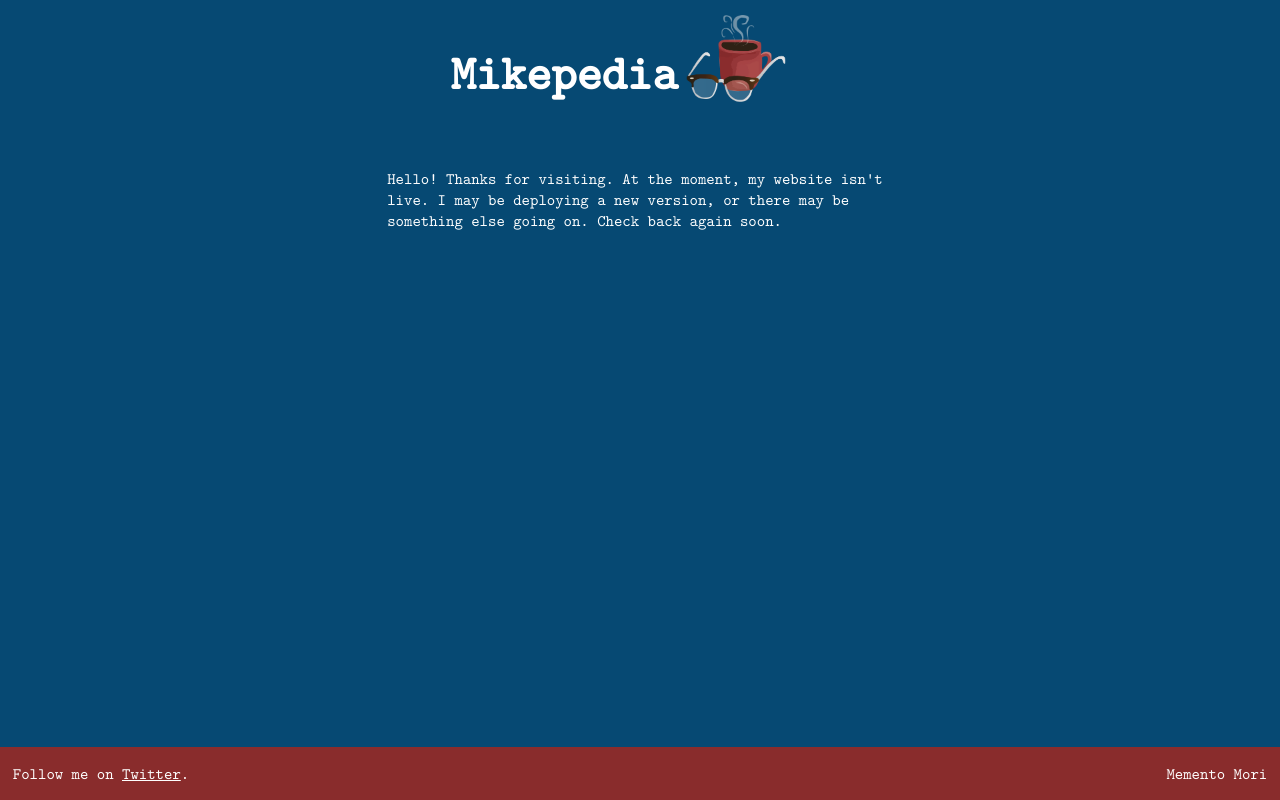
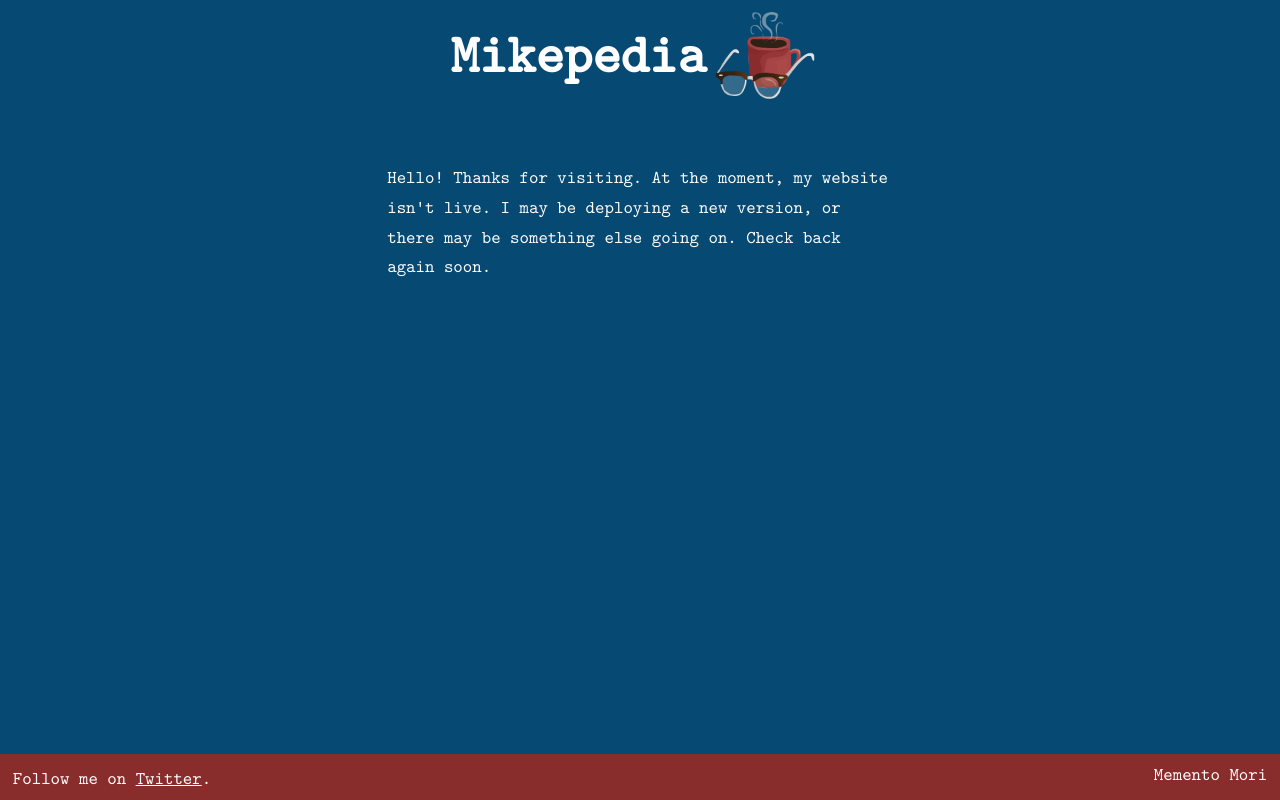
Before and after one commit to themikejr/mikepedia-spring-boot, a Spring app: page /error in a window 1280 px wide. Run offline with Thymeleaf, Linux system fonts and the light colour scheme; the template is opened without the code that fills it, so the values that code supplies are empty.

Commit message:
Made customizations and optimizations after adding typeplate.css

```diff
--- a/src/main/resources/static/css/mikepedia.css
+++ b/src/main/resources/static/css/mikepedia.css
@@ -125,11 +125,22 @@ a:hover {
 	display: inline-block;
 	margin-bottom: 0%;
 	padding-bottom: 0%;
+	margin-top: 5%;
+	margin-bottom: 3%;
 }
 
 .hidden-reminder {
+	display: inline-block;
 	float: right;
 	padding-right: 1%;
+}
+
+.hidden-reminder p {
+	display: inline-block;
+	margin-bottom: 0%;
+	padding-bottom: 0%;
+	margin-top: 5%;
+	margin-bottom: 3%;
 }
 
 .tagline {
--- a/src/main/resources/static/css/typeplate.css
+++ b/src/main/resources/static/css/typeplate.css
@@ -112,7 +112,7 @@ body {
 	-o-hyphens: auto;
 	hyphens: auto;
 	word-wrap: break-word;
-	color: #444444;
+	color: #FFF;
 }
 
 
@@ -144,7 +144,7 @@ h6 {
 	line-height: 1;
 	margin-top: 0;
 	text-rendering: optimizeLegibility; /*  voodoo to enable ligatures and kerning | https://developer.mozilla.org/en-US/docs/CSS/text-rendering */
-	color: #222222;
+	color: #FFF;
 }
 
 
@@ -254,8 +254,15 @@ p {
 }
 
 p + p {
-	text-indent: 1.5em; /* indent subsequent paragraphs */
-	margin-top: -1.5em; /* no top margin on subsequent paragraphs */
+	/*
+	text-indent: 1.5em; indent subsequent paragraphs
+
+
+
+
+	margin-top: -1.5em;  no top margin on subsequent paragraphs
+
+	*/
 }
 
 
--- a/src/main/resources/templates/article.html
+++ b/src/main/resources/templates/article.html
@@ -5,9 +5,10 @@
 		<meta charset="utf-8" />
 		<meta name="robots" content="none" />
 		<title>Mikepedia | A personal compendium </title>
+
+		<link th:href="@{/css/typeplate.css}" rel="stylesheet" />
 		<link th:href="@{/css/font-loader.css}" rel="stylesheet" />
 		<link th:href="@{/css/mikepedia.css}" rel="stylesheet" />
-		<link th:href="@{/css/typeplate.css}" rel="stylesheet" />
 	</head>
 	<body>
 		<header th:include="header"></header>
--- a/src/main/resources/templates/blog.html
+++ b/src/main/resources/templates/blog.html
@@ -5,6 +5,8 @@
 		<meta charset="utf-8" />
 		<meta name="robots" content="none" />
 		<title>Mikepedia | A personal compendium </title>
+
+		<link th:href="@{/css/typeplate.css}" rel="stylesheet" />
 		<link th:href="@{/css/font-loader.css}" rel="stylesheet" />
 		<link th:href="@{/css/mikepedia.css}" rel="stylesheet" />
 	</head>
--- a/src/main/resources/templates/error.html
+++ b/src/main/resources/templates/error.html
@@ -1,12 +1,14 @@
 <!DOCTYPE html>
-<html lang="en">
+<html xmlns:th="http://www.thymeleaf.org" lang="en">
 	<head>
 		<meta http-equiv="content-type" content="text/html; charset=UTF-8" />
 		<meta charset="utf-8" />
 		<meta name="robots" content="none" />
 		<title>Mikepedia | A personal compendium </title>
-		<link href="css/font-loader.css" rel="stylesheet" />
-		<link href="css/mikepedia.css" rel="stylesheet" />
+
+		<link th:href="@{/css/typeplate.css}" rel="stylesheet" />
+		<link th:href="@{/css/font-loader.css}" rel="stylesheet" />
+		<link th:href="@{css/mikepedia.css}" rel="stylesheet" />
 	</head>
 	<body>
 		<header th:include="header"></header>
--- a/src/main/resources/templates/home.html
+++ b/src/main/resources/templates/home.html
@@ -5,6 +5,8 @@
 		<meta charset="utf-8" />
 		<meta name="robots" content="none" />
 		<title>Mikepedia | A personal compendium </title>
+
+		<link th:href="@{/css/typeplate.css}" rel="stylesheet" />
 		<link th:href="@{/css/font-loader.css}" rel="stylesheet" />
 		<link th:href="@{/css/mikepedia.css}" rel="stylesheet" />
 	</head>
--- a/src/main/resources/templates/subject.html
+++ b/src/main/resources/templates/subject.html
@@ -5,6 +5,8 @@
 		<meta charset="utf-8" />
 		<meta name="robots" content="none" />
 		<title>Mikepedia | A personal compendium </title>
+
+		<link th:href="@{/css/typeplate.css}" rel="stylesheet" />
 		<link th:href="@{/css/font-loader.css}" rel="stylesheet" />
 		<link th:href="@{/css/mikepedia.css}" rel="stylesheet" />
 	</head>
--- a/src/main/resources/templates/subjects.html
+++ b/src/main/resources/templates/subjects.html
@@ -5,8 +5,10 @@
 		<meta charset="utf-8" />
 		<meta name="robots" content="none" />
 		<title>Mikepedia | A personal compendium </title>
+
+		<link th:href="@{/css/mikepedia.css}" rel="stylesheet" />
+		<link th:href="@{/css/typeplate.css}" rel="stylesheet" />
 		<link th:href="@{/css/font-loader.css}" rel="stylesheet" />
-		<link th:href="@{/css/mikepedia.css}" rel="stylesheet" />
 	</head>
 	<body>
 		<header th:include="header"></header>
```
